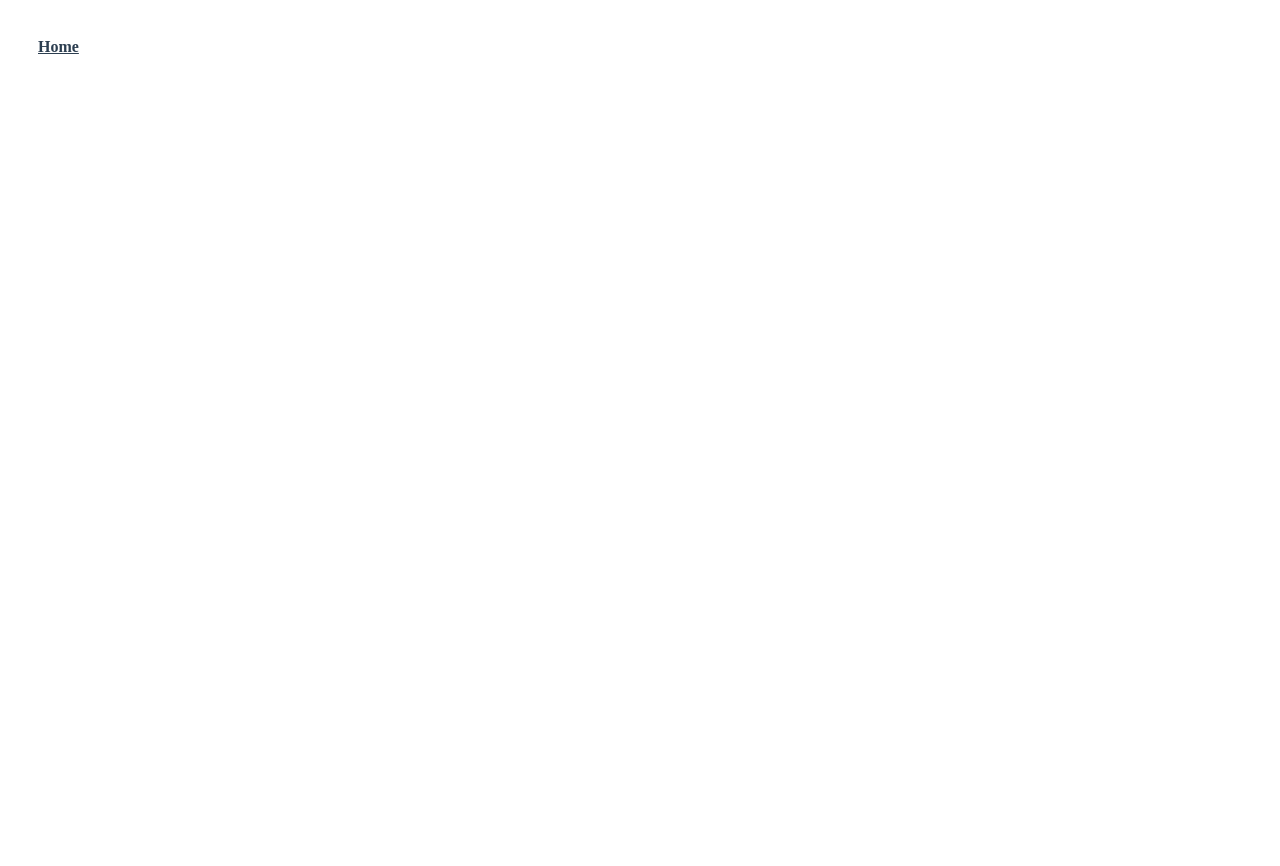
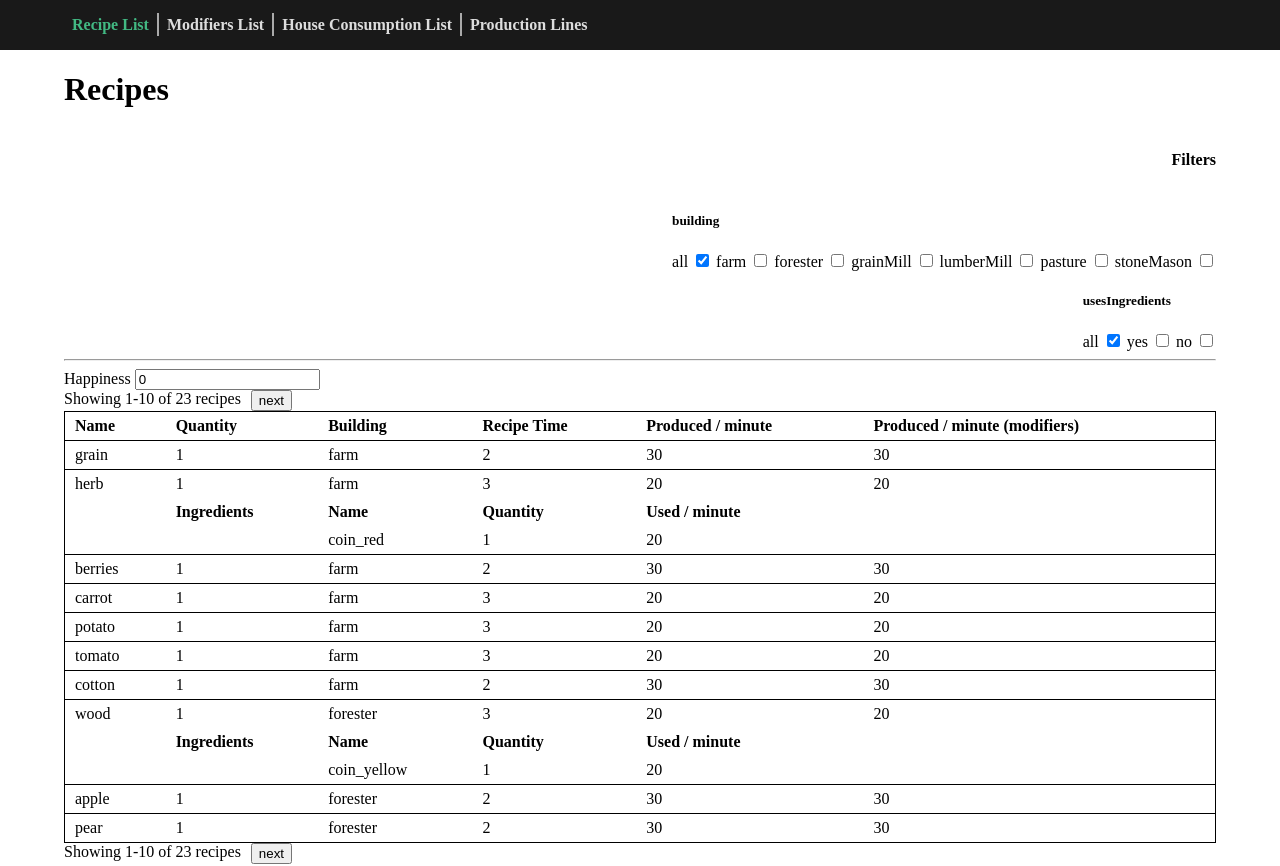
Before and after one commit to AlyxMoon/factory-town-production-calculator, a Vue app: page /recipes in a window 1280 px wide. Shown: the top 866 px of the page. Before the commit the page ends 800 px from the top, so only its background shows below. Built offline with nearby package versions, Linux system fonts and the light colour scheme.

Commit message:
add some placeholder navigation and page layout

```diff
--- a/src/App.vue
+++ b/src/App.vue
@@ -1,27 +1,39 @@
 <template>
   <div id="app">
-    <navbar></navbar>
-    <router-view/>
+    <Navbar></Navbar>
+    <div class="container">
+      <router-view/>
+    </div>
+    <Footer></Footer>
   </div>
 </template>
 
 <script>
+import Footer from '@/components/Footer'
 import Navbar from '@/components/Navbar'
 
 export default {
   name: 'App',
   components: {
+    Footer,
     Navbar,
   },
 }
 </script>
 
 <style lang="scss">
-a {
-  font-weight: bold;
-  color: #2C3E50;
-  &.router-link-exact-active {
-    color: #42B983;
+html, body {
+  margin: 0;
+}
+
+.container {
+  width: 100%;
+  padding: 0 5%;
+  box-sizing: border-box;
+
+  #app > & {
+    min-height: calc(100vh - 150px);
+    padding-bottom: 50px;
   }
 }
 
--- /dev/null
+++ b/src/components/Footer.vue
@@ -0,0 +1,27 @@
+<template>
+  <div class="footer-component">
+    <footer>
+
+    </footer>
+  </div>
+</template>
+
+<script>
+export default {
+  name: 'Footer',
+}
+</script>
+
+<style lang="scss">
+$footer-height: 100px;
+
+.footer-component {
+  height: $footer-height;
+  width: 100%;
+
+  background-color: rgba(0, 0, 0, 0.9);
+  display: flex;
+  flex-direction: row;
+  align-items: center;
+}
+</style>
--- a/src/components/Navbar.vue
+++ b/src/components/Navbar.vue
@@ -1,6 +1,13 @@
 <template>
-  <div class="navbar">
-    <router-link to="/">Home</router-link>
+  <div class="navbar-component">
+    <nav class="container">
+      <div class="nav-links">
+        <router-link to="/recipes">Recipe List</router-link>
+        <router-link to="/modifiers">Modifiers List</router-link>
+        <router-link to="/consumption">House Consumption List</router-link>
+        <router-link to="/production">Production Lines</router-link>
+      </div>
+    </nav>
   </div>
 </template>
 
@@ -10,8 +17,44 @@ export default {
 }
 </script>
 
-<style lang="scss" scoped>
-.navbar {
-  padding: 30px;
+<style lang="scss">
+$navbar-height: 50px;
+
+.navbar-component {
+  height: $navbar-height;
+  width: 100%;
+
+  nav {
+    position: fixed;
+    top: 0;
+    left: 0;
+    right: 0;
+    height: $navbar-height;
+
+    background-color: rgba(0, 0, 0, 0.9);
+    display: flex;
+    flex-direction: row;
+    align-items: center;
+
+    .nav-links {
+
+      a {
+        position: relative;
+        padding: 0.2em 0.5em;
+
+        font-weight: bold;
+        color: #DDDDDD;
+        text-decoration: none;
+
+        &:not(:last-child) {
+          border-right: 2px solid #AAAAAA;
+        }
+
+        &.router-link-exact-active {
+          color: #42B983;
+        }
+      }
+    }
+  }
 }
 </style>
--- a/src/components/RecipeList.vue
+++ b/src/components/RecipeList.vue
@@ -1,6 +1,6 @@
 <template>
   <div class="recipe-list-component">
-    <h2>Recipes</h2>
+    <h1>Recipes</h1>
 
     <recipe-list-filters></recipe-list-filters>
 
--- a/src/router.js
+++ b/src/router.js
@@ -1,6 +1,8 @@
 import Vue from 'vue'
 import Router from 'vue-router'
-import Home from './views/Home.vue'
+
+import Default from '@/views/Default'
+import Home from '@/views/Home'
 
 Vue.use(Router)
 
@@ -11,7 +13,17 @@ export default new Router({
     {
       path: '/',
       name: 'home',
+      redirect: { name: 'recipes' },
+    },
+    {
+      path: '/recipes',
+      name: 'recipes',
       component: Home,
+    },
+    {
+      path: '*',
+      name: 'default',
+      component: Default,
     },
   ],
 })
--- /dev/null
+++ b/src/views/Default.vue
@@ -0,0 +1,13 @@
+<template>
+  <div>
+    <h1>This part is not yet implemented</h1>
+  </div>
+</template>
+
+<script>
+export default {
+  name: 'DefaultView',
+}
+</script>
+
+<style lang="scss" scoped></style>
```
